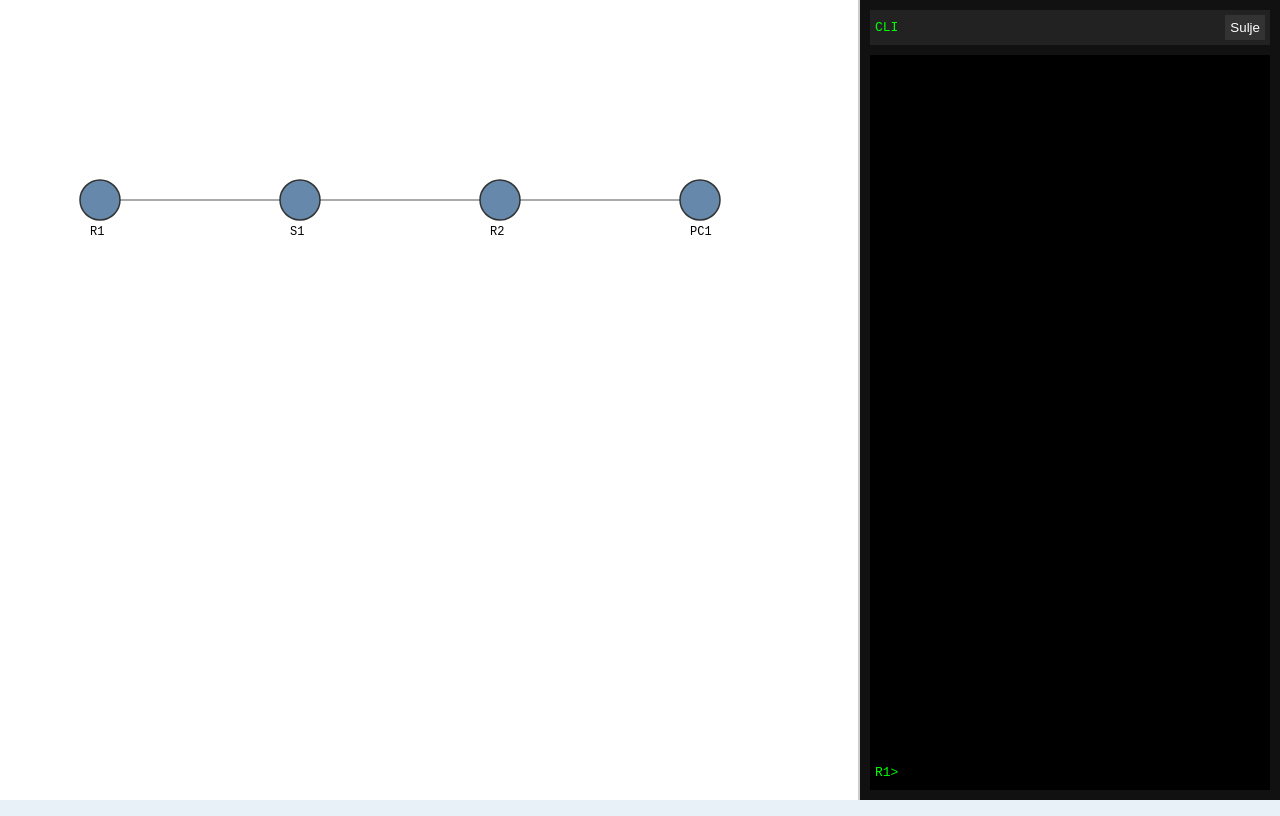
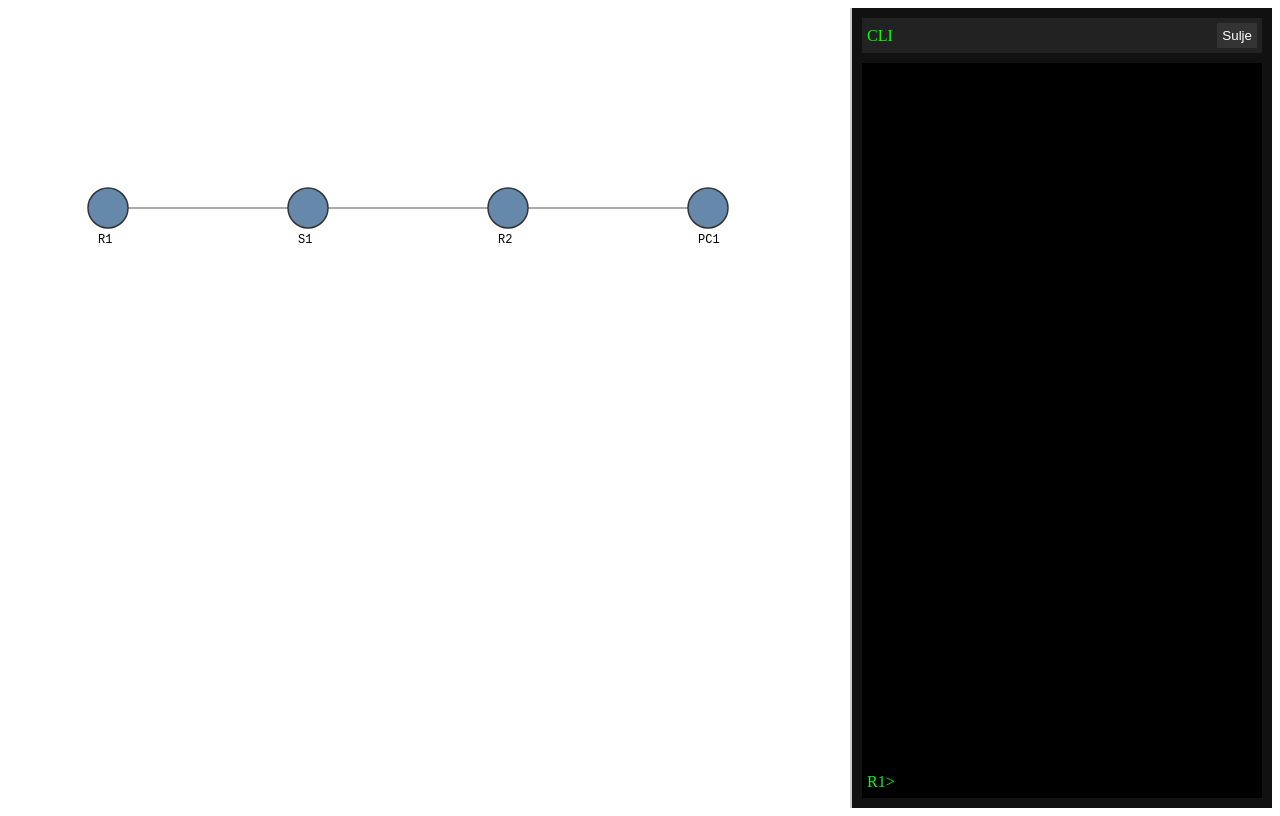
Before and after one commit to TheLordCoder/ITlab, a plain HTML site: page index.html in a window 1280 px wide. Drawn offline with Linux system fonts and the light colour scheme.

Commit message:
Update style.css

```diff
--- a/style.css
+++ b/style.css
@@ -1,4 +1,4 @@
-body {
+1body {
   margin: 0;
   font-family: monospace;
   background-color: #e8f0f8;
```
